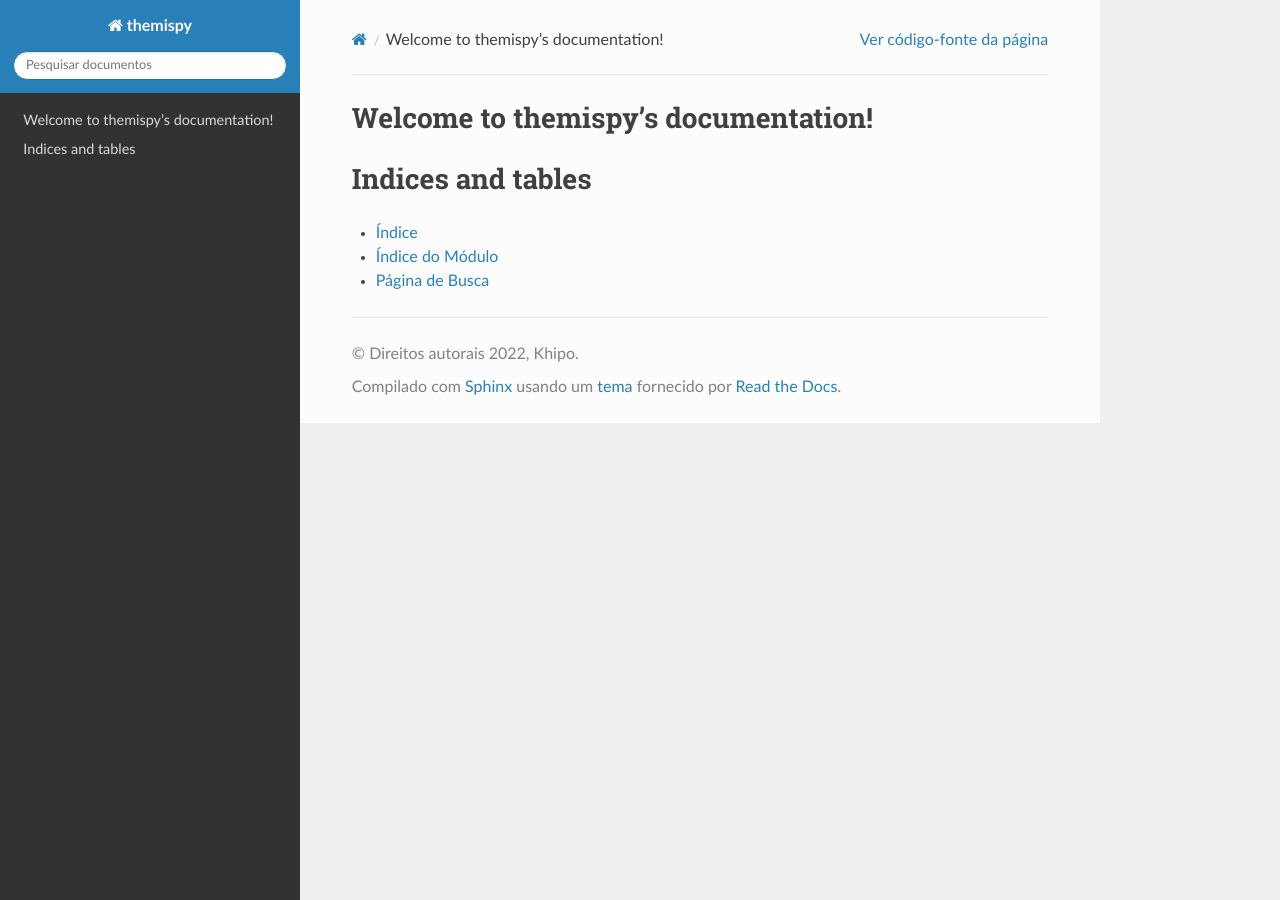
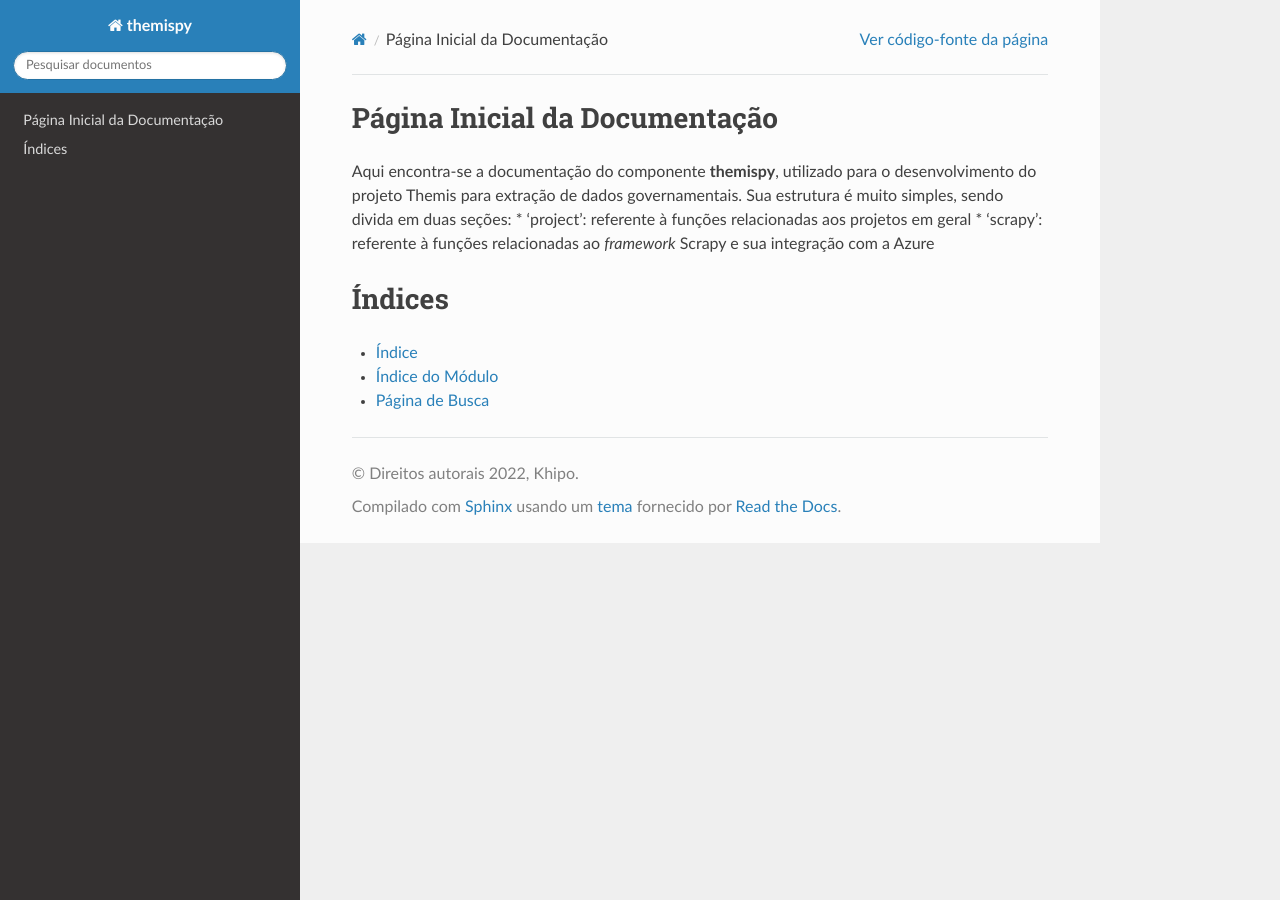
Before and after one commit to jkitajima/themispy, a Sphinx documentation site: the page built from docs/index.rst, in a window 1280 px wide. Built offline with Sphinx 7.4.7 and the Read the Docs theme 2.0.0, drawn with Linux system fonts in a browser that asks for light colours.

Commit message:
doc update

```diff
--- a/docs/index.rst
+++ b/docs/index.rst
@@ -3,8 +3,16 @@
    You can adapt this file completely to your liking, but it should at least
    contain the root `toctree` directive.
 
-Welcome to themispy's documentation!
-====================================
+Página Inicial da Documentação
+==============================
+
+Aqui encontra-se a documentação do componente **themispy**, utilizado para o
+desenvolvimento do projeto Themis para extração de dados governamentais.
+Sua estrutura é muito simples, sendo divida em duas seções:
+* 'project': referente à funções relacionadas aos projetos em geral
+* 'scrapy': referente à funções relacionadas ao *framework* Scrapy e sua integração com a Azure
+
+
 
 .. toctree::
    :maxdepth: 2
@@ -12,8 +20,8 @@ Welcome to themispy's documentation!
 
 
 
-Indices and tables
-==================
+Índices
+=======
 
 * :ref:`genindex`
 * :ref:`modindex`
```
